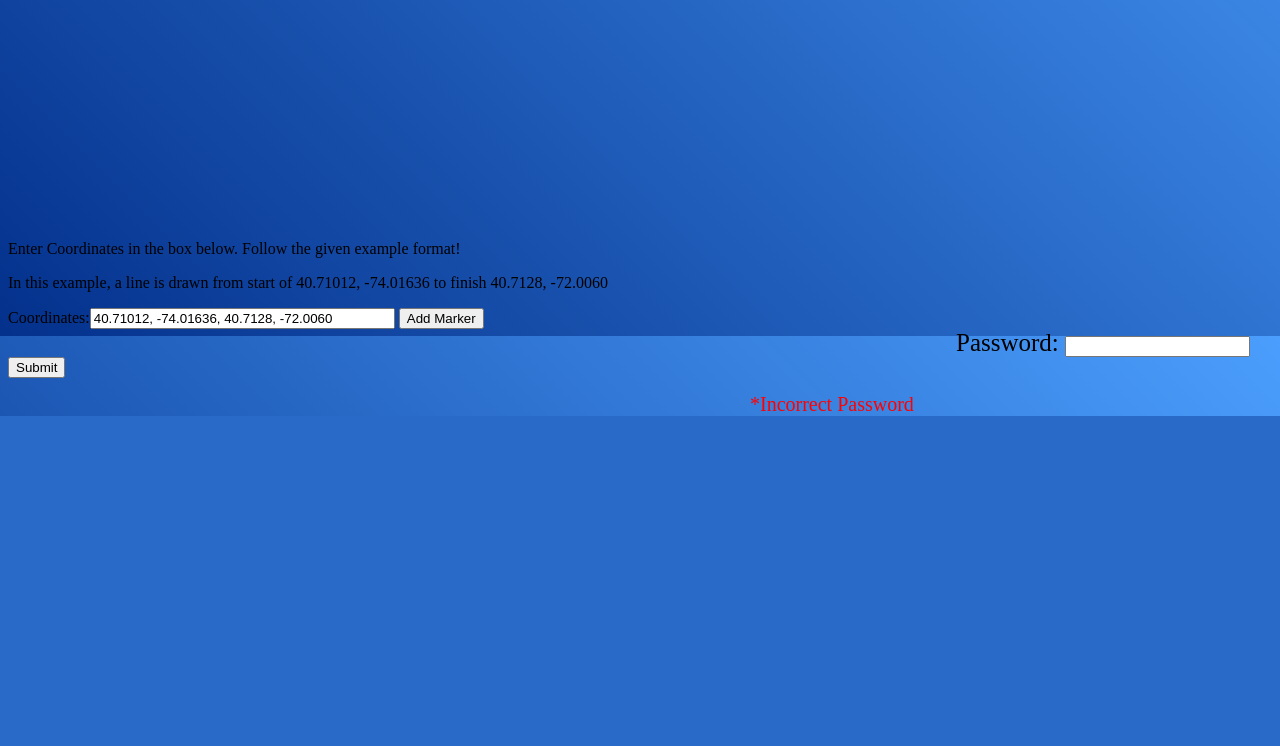
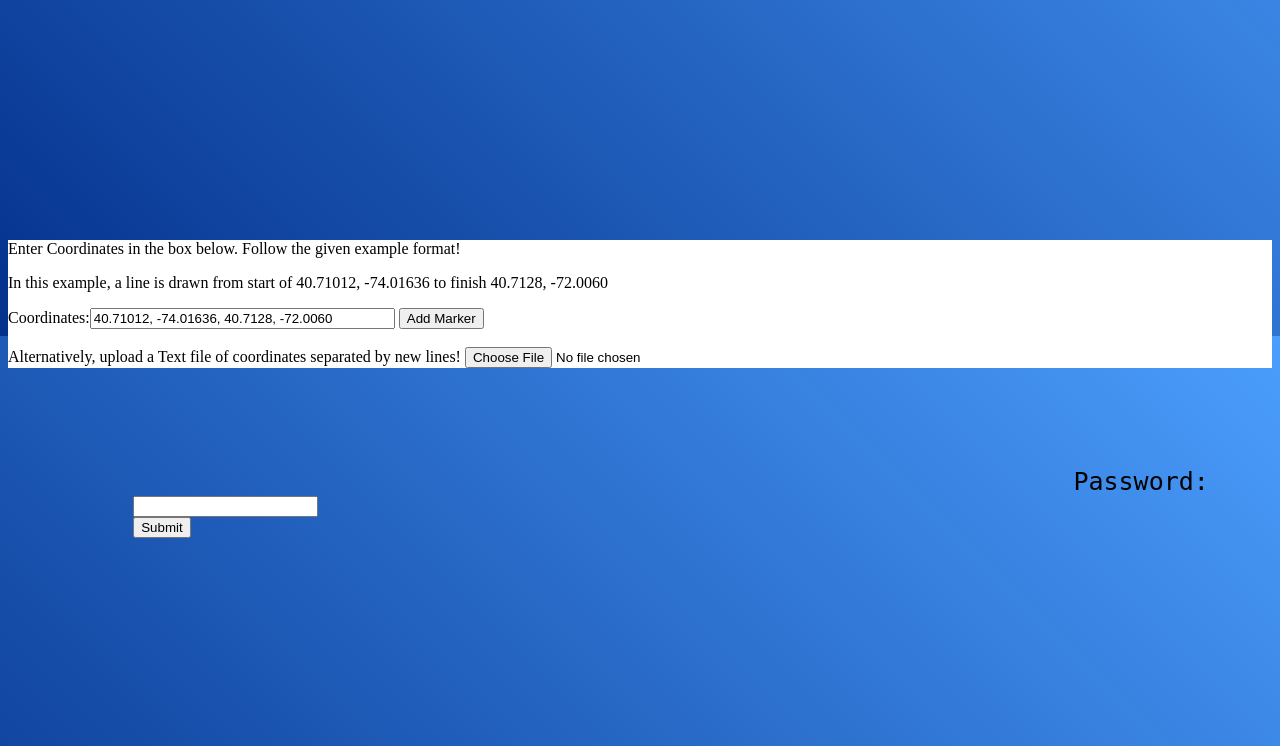
Before and after one commit to MarkHarms/CyberStormChallenge, a PHP site: page /Challenge2.php in a window 1280 px wide. Shown: the part 464-1210 px from the top of the page. Before the commit the page ends 880 px from the top, so only its background shows below. Run offline with PHP 8.4, Linux system fonts and the light colour scheme; data that the repository does not hold is empty; some libraries are stand-ins or nearby versions.

Commit message:
Update Challenge2.php
Add javascript file upload option

```diff
--- a/Challenge2.php
+++ b/Challenge2.php
@@ -13,6 +13,11 @@
 #mapdiv {
     width:800px;
     height:600px;
+}
+#fileDisplayArea {
+  margin-top: 2em;
+  width: 100%;
+  overflow-x: auto;
 }
 </style>
 <?php
@@ -51,6 +56,32 @@
      var map, basemap, markers;
     $(document).ready(function () {
         init_map();
+        var fileInput = document.getElementById('fileInput');
+		var fileDisplayArea = document.getElementById('fileDisplayArea');
+
+		fileInput.addEventListener('change', function(e) {
+			var file = fileInput.files[0];
+			var textType = /text.*/;
+
+			if (file.type.match(textType)) {
+				var reader = new FileReader();
+
+				reader.onload = function(e) {
+					var fileOutput = reader.result;
+					var fileSplitOutput = fileOutput.split('\n');
+					var arrayLength = fileSplitOutput.length;
+                    for (var i = 0; i < arrayLength; i++) {
+                        var partsOfStr = fileSplitOutput[i].split(',');
+                        console.log(partsOfStr);
+                        add_marker(partsOfStr[1],partsOfStr[0], partsOfStr[3], partsOfStr[2]);
+                    }
+				}
+
+				reader.readAsText(file);
+			} else {
+				fileDisplayArea.innerText = "File not supported!"
+			}
+		});
 
         $("#btn_addmarker").on("click", function () {
             var partsOfStr = $("#latitude1").val().split(',');
@@ -63,10 +94,11 @@
         });
     });
 
+
     function init_map() {
         map = new OpenLayers.Map("mapdiv",{numZoomLevels: 10,
-    projection: new OpenLayers.Projection("EPSG:900913"),
-    displayProjection: new OpenLayers.Projection("EPSG: 4326")});
+        projection: new OpenLayers.Projection("EPSG:900913"),
+        displayProjection: new OpenLayers.Projection("EPSG: 4326")});
         var ol = new OpenLayers.Layer.OSM();
         map.addLayers([ol]);
         map.setCenter(new OpenLayers.LonLat(-74.01636,40.71012).transform(
@@ -91,21 +123,22 @@
             <label id="pageTitle">Challenge Number 2</label>
             <button onclick="location.href='gradechecker.php';" id="gradesBtn">See Grades</button>
         </div>
-        <div>
-    		<div id="mapdiv"></div>
+        <div id="mapdiv"></div>
+    	<div style="background-color:white;">
             <div id="inputForm">
                 <p>Enter Coordinates in the box below. Follow the given example format!</p>
                 <p>In this example, a line is drawn from start of 40.71012, -74.01636 to finish 40.7128, -72.0060</p>
               Coordinates:<input id="latitude1" size="35" type="text" value="40.71012, -74.01636, 40.7128, -72.0060"/>
-             <!-- Longitude 1:
-              <input id="longitude1" type="text" value="-74.01636"/>
-              Latitude 2:
-              <input id="latitude2" type="text" value="40.7128"/>
-              Longitude 2:
-              <input id="longitude2" type="text" value="-72.0060"/> -->
               <input id="btn_addmarker" type="button" value="Add Marker" />
             </div>
-        </div>
+
+        <br/>
+            <div>
+    			Alternatively, upload a Text file of coordinates separated by new lines!
+    			<input type="file" id="fileInput">
+    		</div>
+    	</div>
+		<pre id="fileDisplayArea"><pre>
         <div>
             <form id="passDiv" method="post" action="<?php echo htmlspecialchars($_SERVER["PHP_SELF"]);?>">
                <label id="passwordLbl">Password: </label>
@@ -114,7 +147,7 @@
 
             </form>
             <div>
-                <label id="wrongPass">*Incorrect Password</label>
+                <label id="wrongPass" hidden>*Incorrect Password</label>
             </div>
         </div>
 
```
